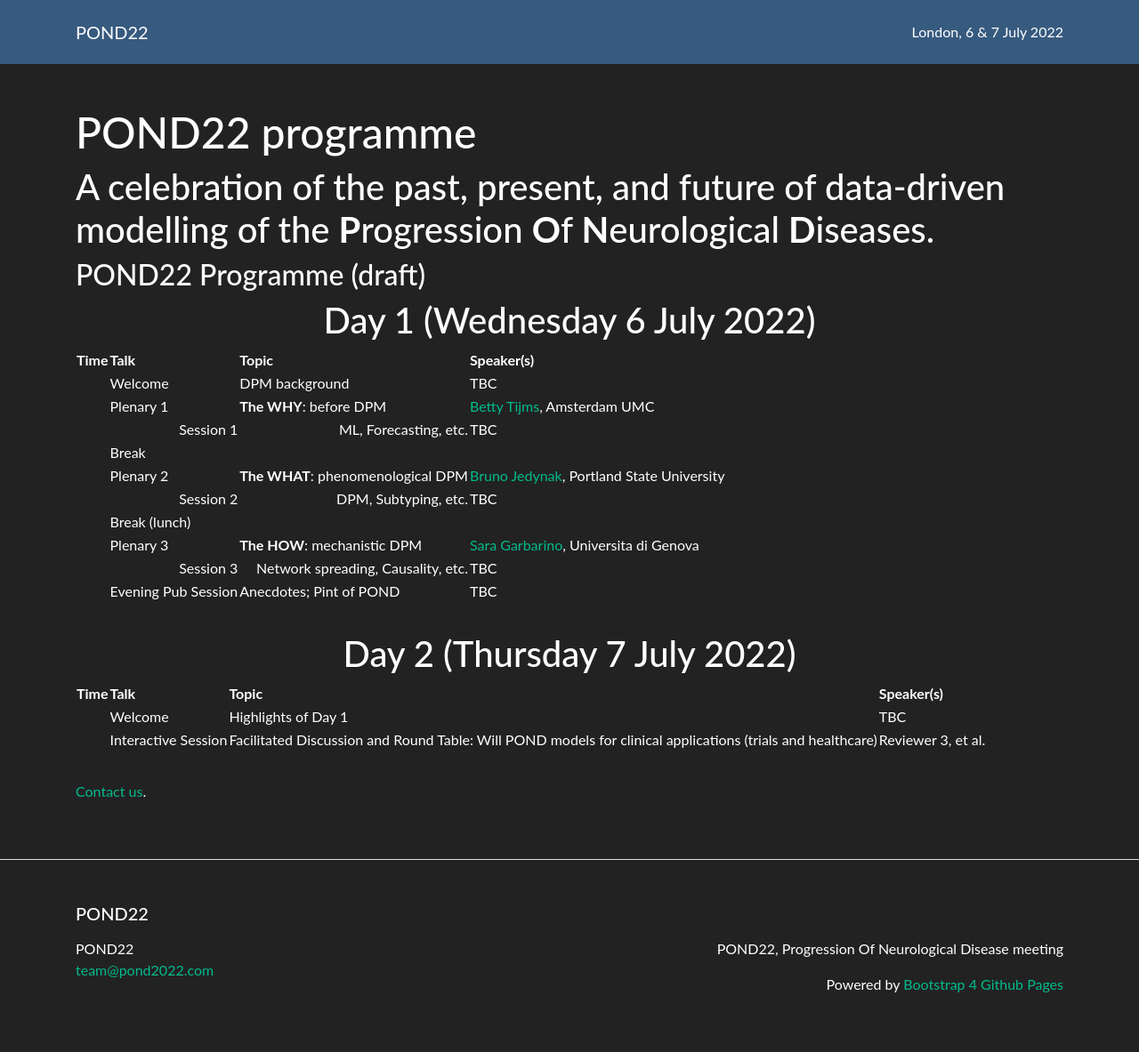
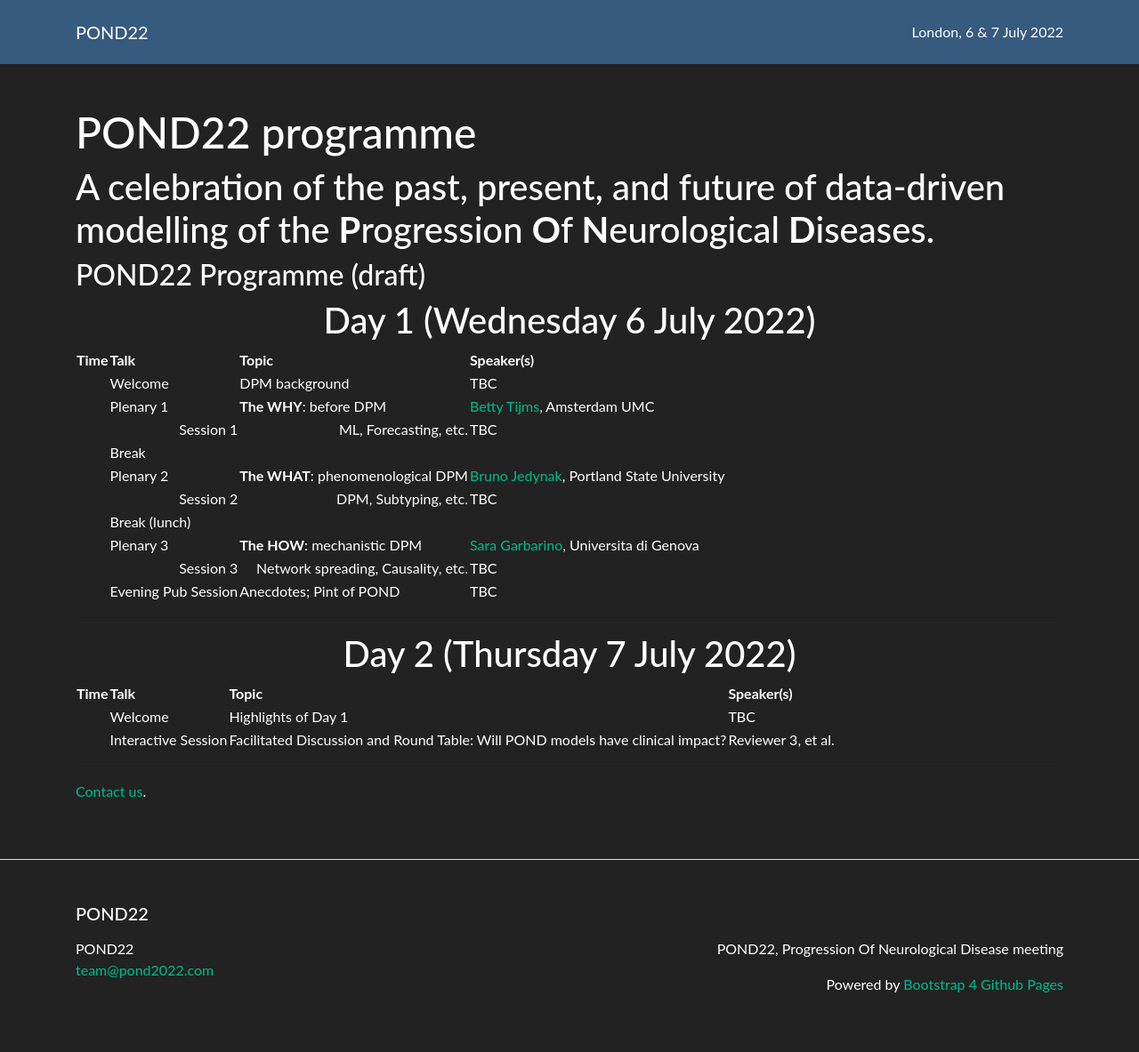
Before and after one commit to noxtoby/pond2022-bs4, a Jekyll site: the page built from programme.md, in a window 1280 px wide. Shown: the whole page at 89% size. Built offline with Jekyll 4.4.1, drawn with Linux system fonts in a browser that asks for light colours.

Commit message:
Minor update

```diff
--- a/programme.md
+++ b/programme.md
@@ -85,7 +85,7 @@ title: POND22 programme
             <td>TBC</td>
         </tr>
         <tr>
-            <td></td><td>Interactive Session</td><td>Facilitated Discussion and Round Table: Will POND models for clinical applications (trials and healthcare)</td>
+            <td></td><td>Interactive Session</td><td>Facilitated Discussion and Round Table: Will POND models have clinical impact?</td>
             <td>Reviewer 3, et al.</td>
         </tr>
     </tbody>
```
